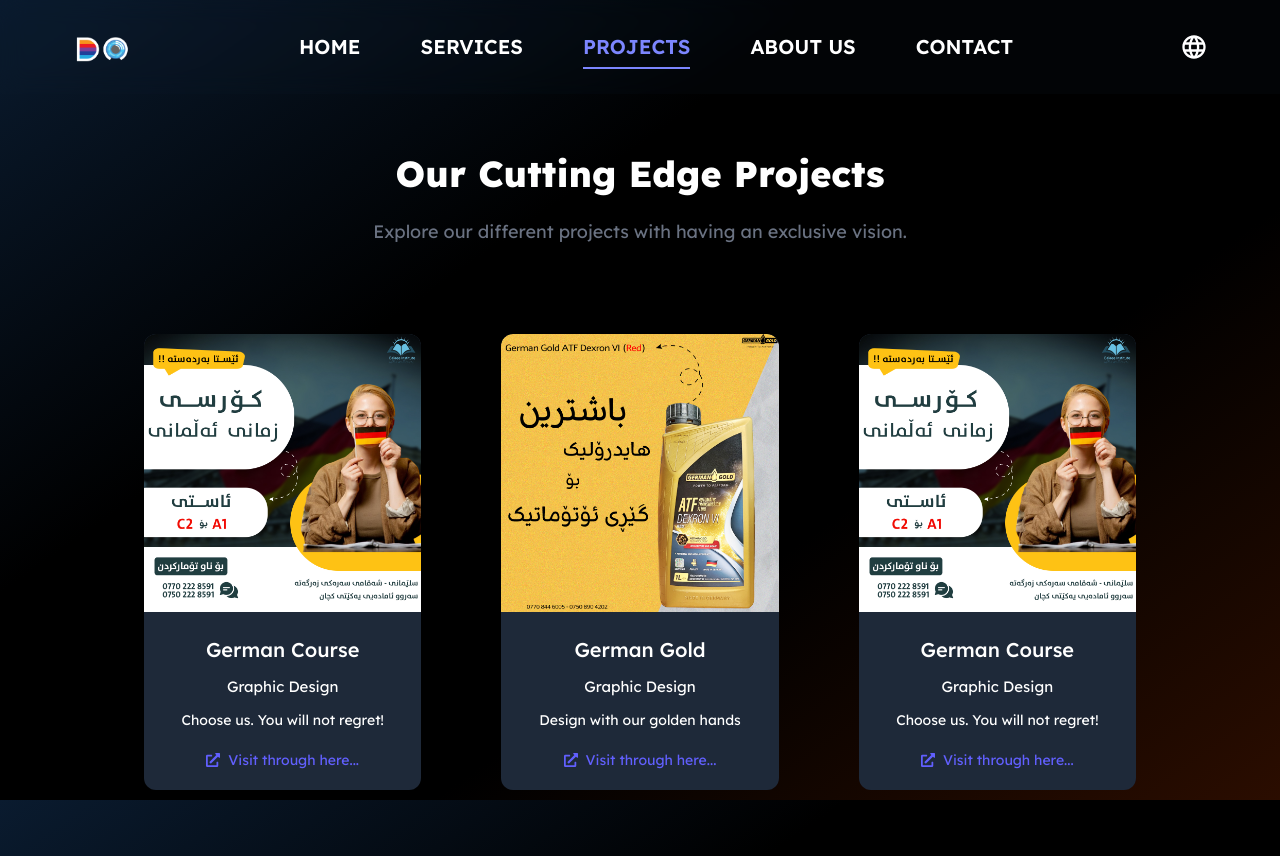
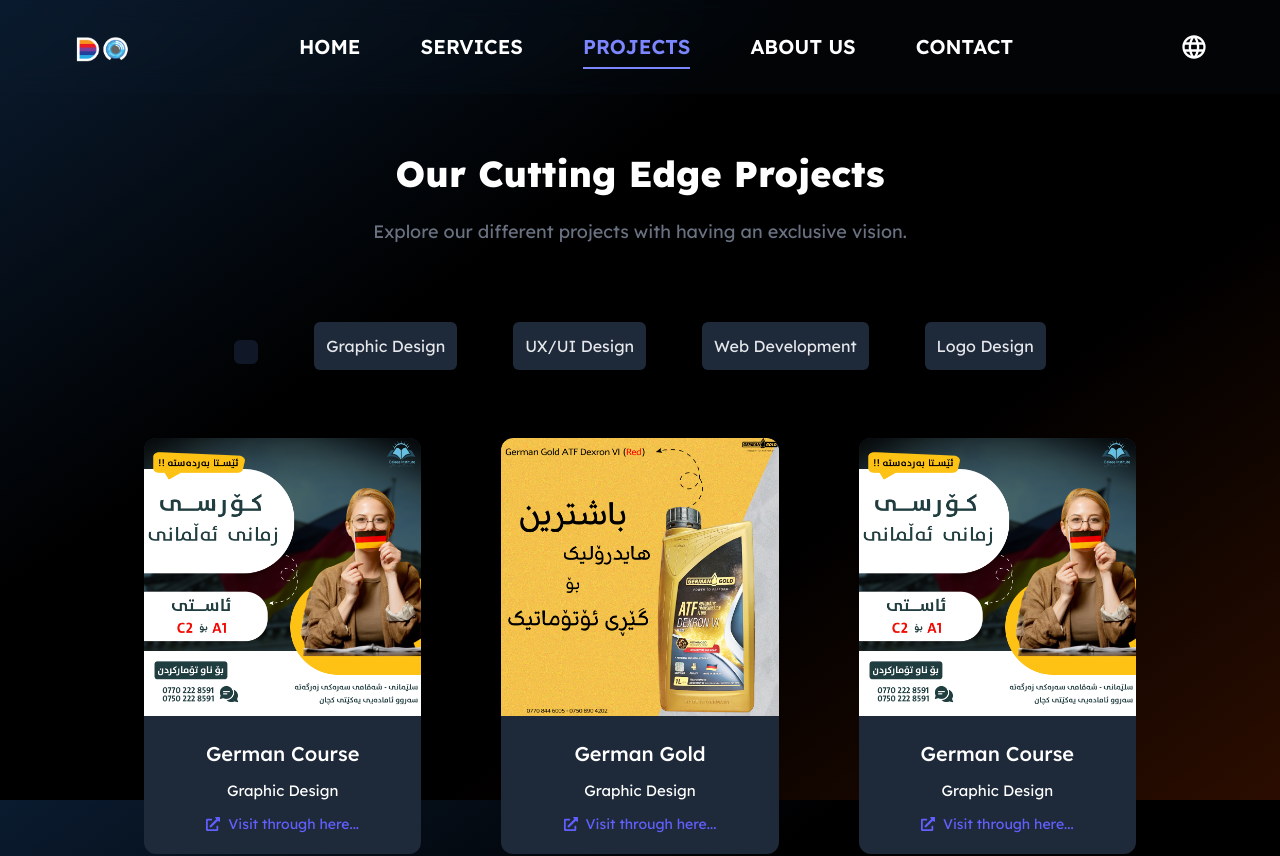
Before and after one commit to barezzali2/Design-Vision, a React (Vite) app: page /projects in a window 1280 px wide. Shown: the top 856 px of the page. Built offline with nearby package versions, Linux system fonts and the light colour scheme; a web font is replaced by a local one.

Commit message:
Adding a filter in the projects page

```diff
--- a/src/components/projects/ProjectsPage.jsx
+++ b/src/components/projects/ProjectsPage.jsx
@@ -1,20 +1,49 @@
-import React, { useState } from 'react'
+import React, { useReducer, useState } from 'react'
 import { motion } from "framer-motion"
 import { useTranslation } from 'react-i18next'
 import Button from '../Button';
 import { FaExternalLinkAlt } from "react-icons/fa";
 
+
+  const initialState = {
+    // isExpanded: false,
+    selectedType: "all"
+  };
+
+  function projectsReducer(state, action) {
+    switch(action.type) {
+      case 'filter':
+        return {
+          ...state,
+          selectedType: action.payload
+        };
+        default:
+          return state;
+    }
+  }
+
 function ProjectsPage() {
   const [isExpanded, setIsExpanded] = useState(false);
   const { t, i18n } = useTranslation();
+  const [state, dispatch] = useReducer(projectsReducer, initialState)
+
 
   function handleExpand() {
     setIsExpanded((prev) => !prev)
   }
 
+  function handleFilter(filterType) {
+    dispatch({ type: 'filter', payload: filterType});
+    setIsExpanded(false);
+  }
+
 
   const projectListObj = t('projects.projectsList', {returnObjects: true})
-  const projectsList = Object.values(projectListObj)
+  const projectsList = Object.values(projectListObj);
+  const filterTypes = ["all", ...new Set(projectsList.map((project) => project.field))]
+  const filteredProjects = state.selectedType === "all" ? projectsList : projectsList.filter((project) => project.field === state.selectedType);
+  const visibleProjects = isExpanded ? filteredProjects : filteredProjects.slice(0, Math.ceil(projectsList.length / 2))
+
 
   return (
     <motion.div
@@ -35,10 +64,62 @@
       </header>
 
 
+    <>
+          <div className='mt-5 items-center'>
+          {filterTypes.map((type) => (
+          <button
+          className={`cursor-pointer bg-gray-800 text-gray-200 hover:bg-gray-900 p-3 px-3 rounded-md m-7 ${state.selectedType === type ? "bg-gray-900 text-white" : "none"}`}
+          onClick={() => handleFilter(type)}
+          >
+            {type === "all" ? i18n.language === "en" && "All" || i18n.language === "ar" && "کل" || i18n.language === "ku" && "هەموو" : type}
+          </button>
+            ))}
+
+          {/* <button
+          className='cursor-pointer bg-gray-800 text-gray-200 hover:bg-gray-700 p-3 rounded-md m-7'
+          onClick={() => handleFilter("Graphic Design")}
+          >
+            Graphic Design
+          </button>
+
+          <button
+          className='cursor-pointer bg-gray-800 text-gray-200 hover:bg-gray-700 p-3 rounded-md m-7'
+          onClick={() => handleFilter("UX/UI Design")}
+          >
+            UX/UI Design
+          </button>
+
+          <button
+          className='cursor-pointer bg-gray-800 text-gray-200 hover:bg-gray-700 p-3 rounded-md m-7'
+          onClick={() => handleFilter("Web Development")}
+          >
+            Web Development
+            </button>
+
+          <button
+          className='cursor-pointer bg-gray-800 text-gray-200 hover:bg-gray-700 p-3 rounded-md m-7'
+          onClick={() => handleFilter("Logo Design")}
+          >
+            Logo Design
+          </button> */}
+        </div>
+
     <div className='grid grid-cols-1 md:grid md:grid-cols-3 gap-20 mb-20 lg:mb-20'>
-      {isExpanded ?
+       {visibleProjects.map((project, index) => (
+        <div key={index} className='items-center justify-center text-center h-auto mt-10 bg-gray-800 rounded-xl cursor-pointer pb-5 group overflow-hidden'>
+          <img src={project.image} alt={index} className='mx-auto mb-6 rounded-t-xl md:group-hover:scale-[1.060] md:hover:transition-transform duration-400 ease-in-out'/>
+          <h2 className='text-xl mb-3 font-medium'>{project.title}</h2>
+          <h4 className='text-[15px] mb-3'>{project.field}</h4>
+          <a href={project.link} target='blank' className='flex flex-row justify-center items-center text-sm text-indigo-500 lg:hover:text-indigo-400'>
+          <FaExternalLinkAlt className={`${i18n.language === "ku" || i18n.language === "ar" ? "ml-2" : "mr-2"}`}/> {t('projects.visitHere')}
+          </a>
+        </div>
+       ))
+}
+
+      {/* {isExpanded ?
       (projectsList.slice().map((project, index) => (
-          <div key={index} className='items-center justify-center text-center h-auto mt-10 bg-gray-800 rounded-xl cursor-pointer pb-5 group overflow-hidden'>
+        <div key={index} className='items-center justify-center text-center h-auto mt-10 bg-gray-800 rounded-xl cursor-pointer pb-5 group overflow-hidden'>
           <img src={project.image} alt={index} className='mx-auto mb-6 rounded-t-xl md:group-hover:scale-[1.060] md:hover:transition-transform duration-400 ease-in-out'/>
           <h2 className='text-xl mb-3 font-medium'>{project.title}</h2>
           <h4 className='text-[15px] mb-3'>{project.field}</h4>
@@ -58,9 +139,10 @@
           </a>
         </div>
     ))
-    )
-    }
+  )
+    } */}
     </div>
+  </>
 
     <Button expand={handleExpand} className="bg-gray-800 rounded-xl p-3 hover:bg-gray-900 transition transform duration-150 cursor-pointer">
       {isExpanded ? t('projects.showLessButton') : t('projects.showMoreButton')}
```
